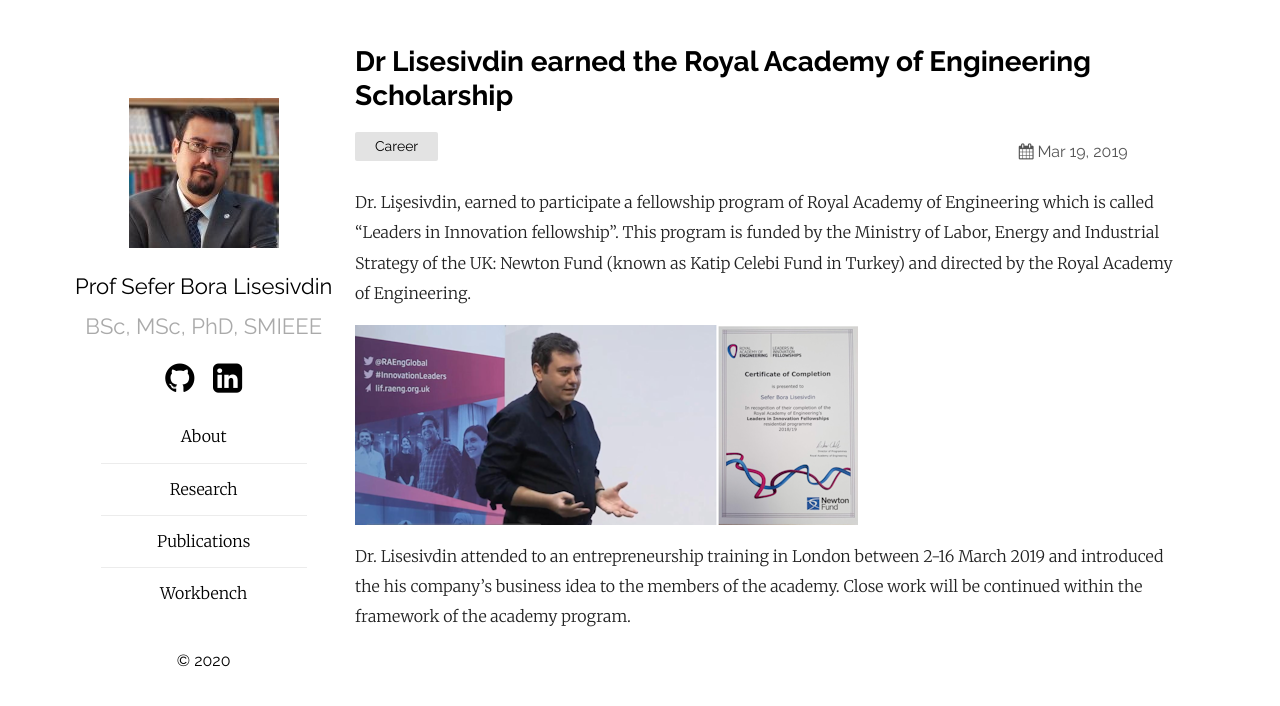
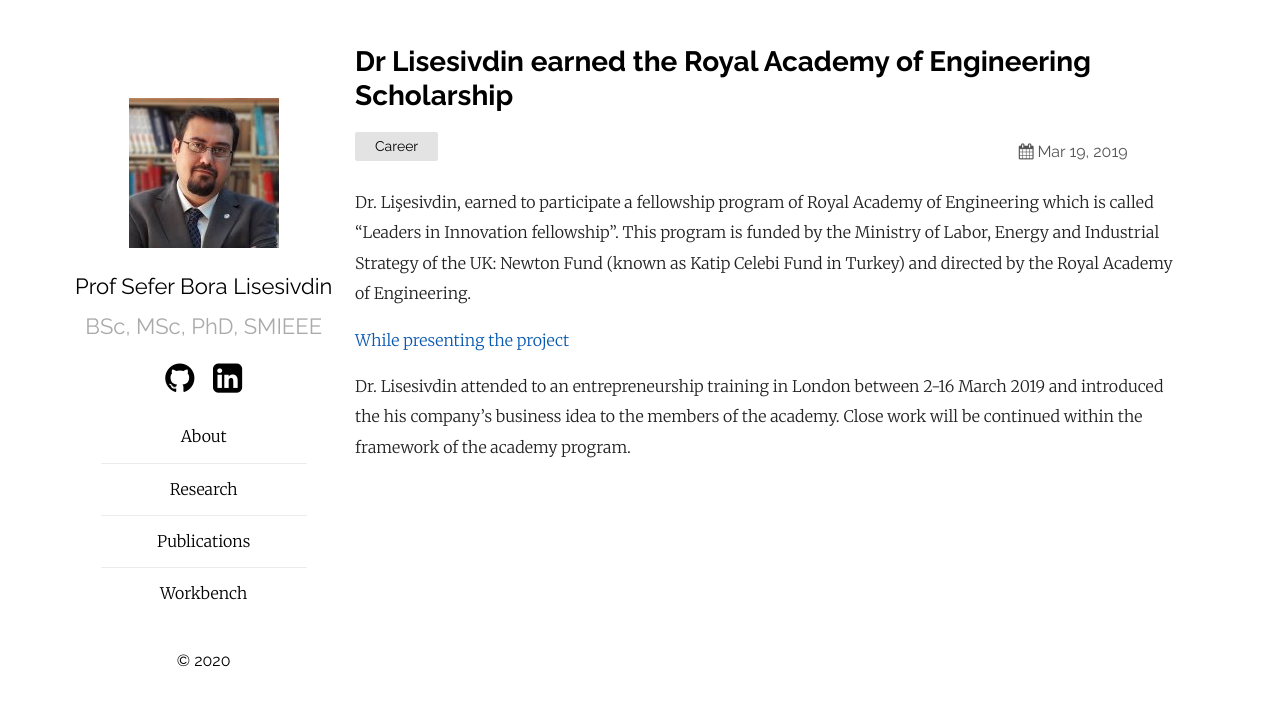
Before and after one commit to sblisesivdin/sblisesivdin.github.io, a Jekyll site: the page built from _posts/2019-03-19-raeng.md, in a window 1280 px wide. Shown: the top 706 px of the page. Built offline with Jekyll 4.4.1, drawn with Linux system fonts in a browser that asks for light colours.

Commit message:
Try to change image links

```diff
--- a/_posts/2019-03-19-raeng.markdown
+++ b/_posts/2019-03-19-raeng.md
@@ -7,6 +7,6 @@ categories: Career
 
 Dr. Lişesivdin, earned to participate a fellowship program of Royal Academy of Engineering which is called "Leaders in Innovation fellowship". This program is funded by the Ministry of Labor, Energy and Industrial Strategy of the UK: Newton Fund (known as Katip Celebi Fund in Turkey) and directed by the Royal Academy of Engineering.
 
-<img align="center" src="../../../../files/raeng-bora.png">
+[While presenting the project](files/raeng-bora.png)
 
 Dr. Lisesivdin attended to an entrepreneurship training in London between 2-16 March 2019 and introduced the his company's business idea to the members of the academy. Close work will be continued within the framework of the academy program.
```
Also changed, not shown: _posts/2011-10-09-new-rank.markdown (renamed from _posts/2011-10-09-assoc-prof.markdown).
